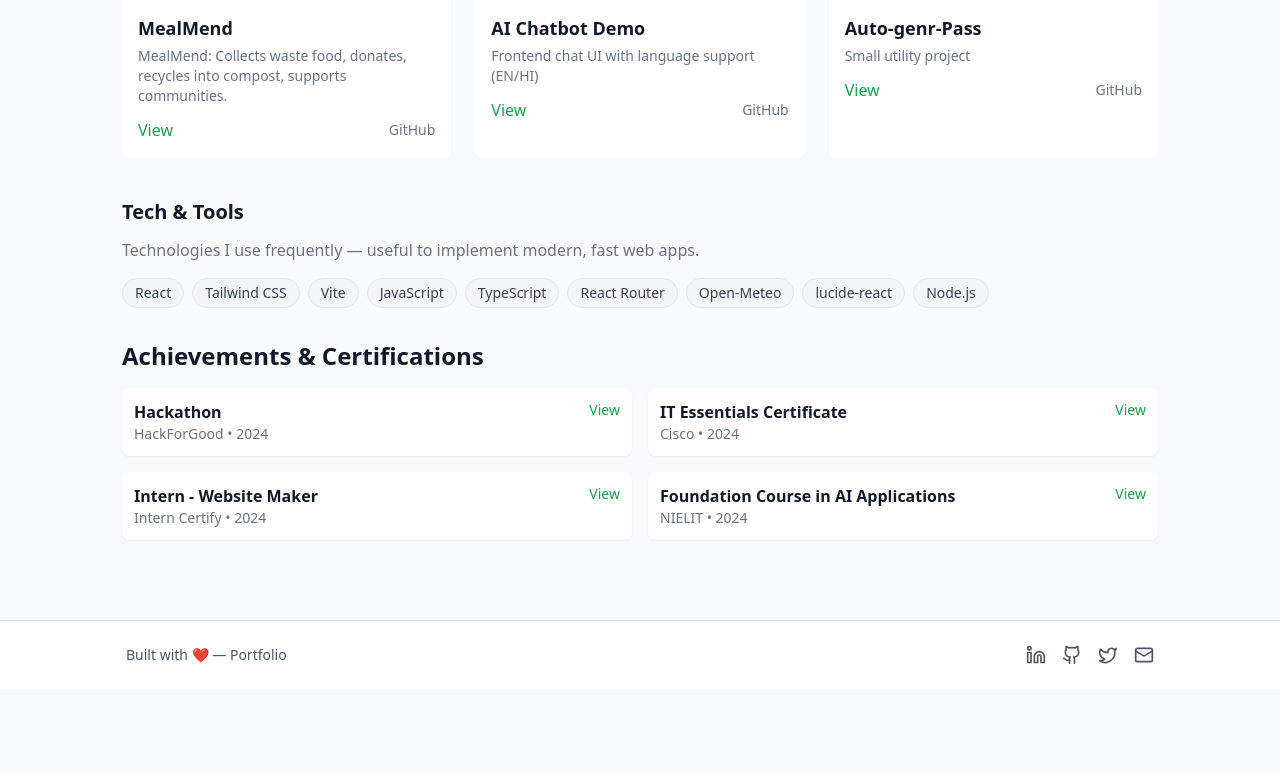
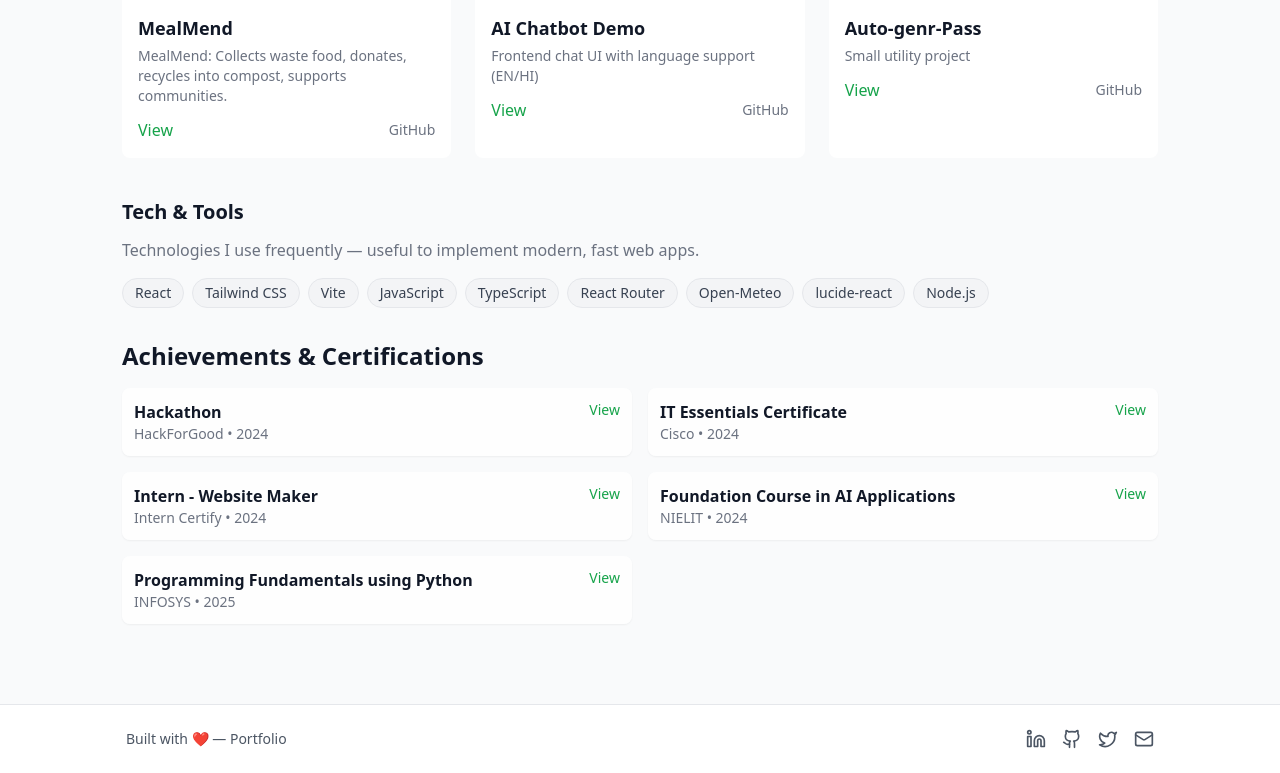
Before and after one commit to Sonukr2006/MyPortfolio, a React (Vite) app in the folder Frontend/: page / in a window 1280 px wide. Shown: the part 910-1683 px from the top of the page. Before the commit the page ends 1599 px from the top, so only its background shows below. Built offline with nearby package versions, Linux system fonts and the light colour scheme.

Commit message:
Add Infosys link and new achievement entry

```diff
--- a/Frontend/src/components/Home.jsx
+++ b/Frontend/src/components/Home.jsx
@@ -2,6 +2,7 @@ import React from 'react'
 import ProjectCard from './ProjectCard'
 import Hero from './Hero'
 import Achievements from './Achievements'
+const inforsysLink = 'https://drive.google.com/file/d/103JLhV_-n9C2arEiCm6ITIo8ki4fxgEs/view?usp=drive_link'
 
 const Home = () => (
   <div>
@@ -32,7 +33,8 @@ const Home = () => (
       { title: 'Hackathon ', org: 'HackForGood', year: '2024', link: '#' },
       { title: 'IT Essentials Certificate', org: 'Cisco', year: '2024', link: '/assets/SonuKumar-IT%20Essentials-certificate.pdf' },
       { title: 'Intern - Website Maker', org: 'Intern Certify', year: '2024', link: '/assets/Intern%20Certify%20Certification%20_20241130_155155_0000.pdf' },
-      { title: 'Foundation Course in AI Applications', org: 'NIELIT', year: '2024', link: '/assets/MarkSheet_1740245.pdf' }
+      { title: 'Foundation Course in AI Applications', org: 'NIELIT', year: '2024', link: '/assets/MarkSheet_1740245.pdf' },
+      { title: 'Programming Fundamentals using Python', org: 'INFOSYS', year: '2025', link: {inforsysLink} }
     ]} />
   </div>
 )
```
